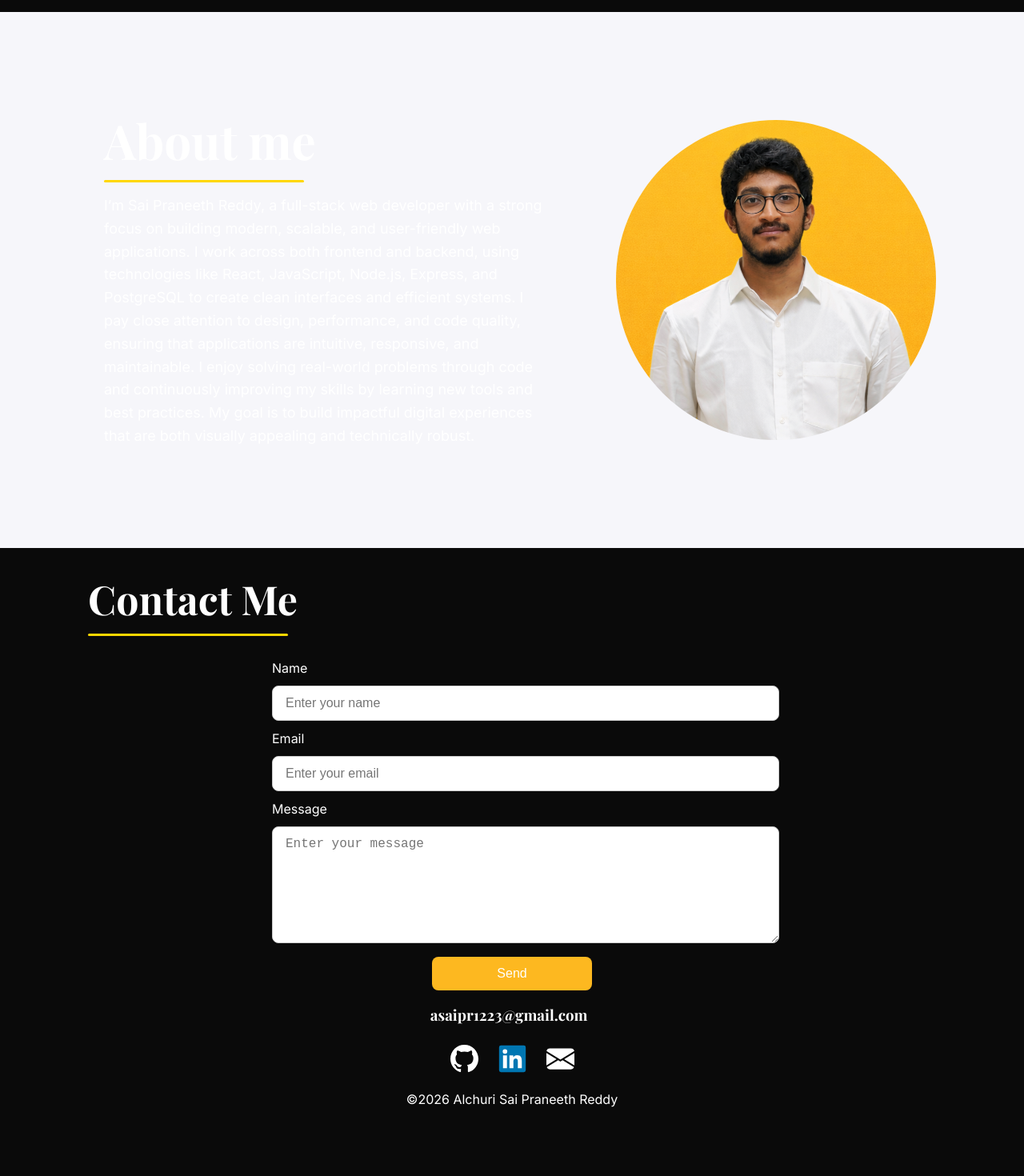
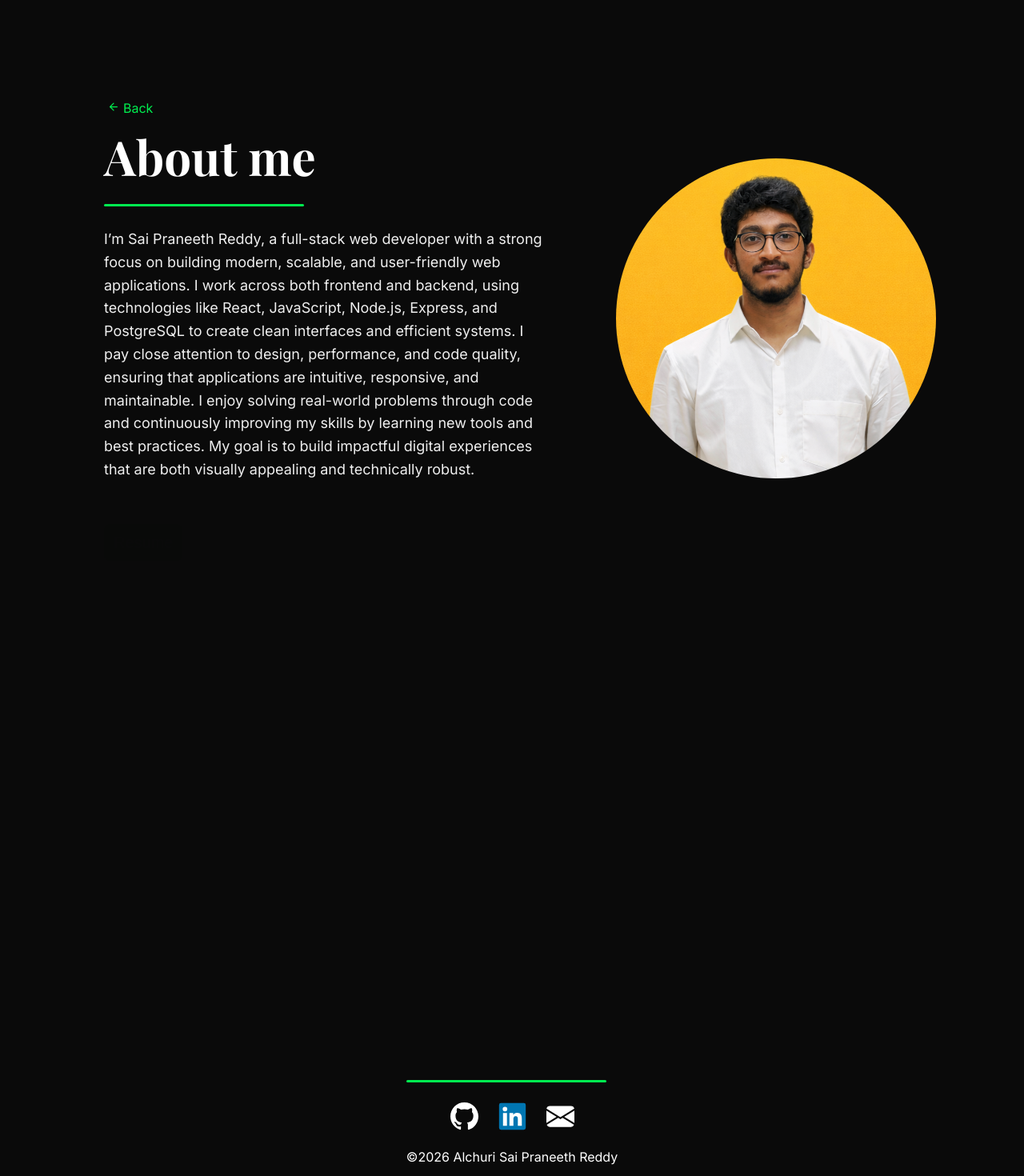
Before and after one commit to saipran23/saipraneethreddyalchuri, a React (Vite) app in the folder client/: page /about in a window 1280 px wide. Shown: the top 1470 px of the page at 80% size. Before the commit the page ends 1405 px from the top, so only its background shows below. Built offline with nearby package versions, Linux system fonts and the light colour scheme; no server answers.

Commit message:
about and contact pages animations are completed

```diff
--- a/client/src/components/icons/GitHubIcon.jsx
+++ b/client/src/components/icons/GitHubIcon.jsx
@@ -1,7 +1,7 @@
 
 function GitHubIcon() {
     return (
-        <svg xmlns="http://www.w3.org/2000/svg" width="16" height="16" fill="currentColor" class="bi bi-github" viewBox="0 0 16 16">
+        <svg xmlns="http://www.w3.org/2000/svg" width="16" height="16" fill="currentColor" className="bi bi-github" viewBox="0 0 16 16">
             <path d="M8 0C3.58 0 0 3.58 0 8c0 3.54 2.29 6.53 5.47 7.59.4.07.55-.17.55-.38 0-.19-.01-.82-.01-1.49-2.01.37-2.53-.49-2.69-.94-.09-.23-.48-.94-.82-1.13-.28-.15-.68-.52-.01-.53.63-.01 1.08.58 1.23.82.72 1.21 1.87.87 2.33.66.07-.52.28-.87.51-1.07-1.78-.2-3.64-.89-3.64-3.95 0-.87.31-1.59.82-2.15-.08-.2-.36-1.02.08-2.12 0 0 .67-.21 2.2.82.64-.18 1.32-.27 2-.27s1.36.09 2 .27c1.53-1.04 2.2-.82 2.2-.82.44 1.1.16 1.92.08 2.12.51.56.82 1.27.82 2.15 0 3.07-1.87 3.75-3.65 3.95.29.25.54.73.54 1.48 0 1.07-.01 1.93-.01 2.2 0 .21.15.46.55.38A8.01 8.01 0 0 0 16 8c0-4.42-3.58-8-8-8" />
         </svg>
     );
--- a/client/src/components/icons/MailIcon.jsx
+++ b/client/src/components/icons/MailIcon.jsx
@@ -1,6 +1,6 @@
 function MailIcon() {
     return (
-        <svg xmlns="http://www.w3.org/2000/svg" width="16" height="16" fill="currentColor" class="bi bi-envelope-fill" viewBox="0 0 16 16">
+        <svg xmlns="http://www.w3.org/2000/svg" width="16" height="16" fill="currentColor" className="bi bi-envelope-fill" viewBox="0 0 16 16">
             <path d="M.05 3.555A2 2 0 0 1 2 2h12a2 2 0 0 1 1.95 1.555L8 8.414zM0 4.697v7.104l5.803-3.558zM6.761 8.83l-6.57 4.027A2 2 0 0 0 2 14h12a2 2 0 0 0 1.808-1.144l-6.57-4.027L8 9.586zm3.436-.586L16 11.801V4.697z" />
         </svg>
     )
--- a/client/src/pages/Hero.css
+++ b/client/src/pages/Hero.css
@@ -35,23 +35,33 @@
 
 .hero-buttons {
   display: flex;
+  flex-direction: row;
+  align-items: center;
   gap: 30px;
   padding: 10px;
 }
 
-.hero-buttons a {
+/* .hero-buttons a , .hero-buttons button {
+  text-decoration: none;
+  color: white;
+  padding: 15px;
+  border-radius: 10px;
+} */
+
+.linkdin-btn {
+  border: 1px whitesmoke solid;
   text-decoration: none;
   color: white;
   padding: 15px;
   border-radius: 10px;
 }
 
-.linkdin-btn {
-  border: 1px whitesmoke solid;
-}
-
 .touch-btn {
   background-color: #00F050;
+  padding: 15px;
+  border-radius: 10px;
+  border: none;
+  margin: 0;
 }
 
 #hero-image {
@@ -65,3 +75,13 @@
   padding-bottom: 10px;
   /* object-fit: cover; */
 }
+
+.transition-overlay {
+  position: fixed;
+  top: 100%; /* start below screen */
+  left: 0;
+  width: 100%;
+  height: 100vh;
+  background: #212121; /* or your theme */
+  z-index: 9999;
+}
--- a/client/src/pages/Hero.jsx
+++ b/client/src/pages/Hero.jsx
@@ -1,15 +1,21 @@
 import "./Hero.css"
+import React, { useState, useRef } from "react";
 import ReactDOM from "react-dom/client";
-import { Link } from "react-router-dom";
+import { useNavigate } from "react-router-dom";
 import * as motion from "motion/react-client"
 
 import { gsap } from "gsap";
 import { useGSAP } from "@gsap/react";
 import { ScrollTrigger } from "gsap/ScrollTrigger";
 import { TextPlugin } from "gsap/TextPlugin";
-gsap.registerPlugin( TextPlugin, ScrollTrigger);
+gsap.registerPlugin(TextPlugin, ScrollTrigger);
 
 function Hero() {
+
+    const overlayRef = useRef(null);
+    const navigate = useNavigate();
+
+
     const name = "Sai Praneeth Reddy";
     const roles = [
         "Mobile Developer",
@@ -63,11 +69,23 @@ function Hero() {
 
     }, [])
 
+    const handleClick = () => {
+        gsap.to(overlayRef.current, {
+            top: "0%",
+            duration: 0.9,
+            ease: "power3.inOut",
+            onComplete: () => {
+                navigate("/about");
+            }
+        });
+    };
+
 
 
 
     return (
         <div id="hero">
+            <div ref={overlayRef} className="transition-overlay"></div>
             <div className="intro">
                 <p className="hero-role">FULL STACK WEB DEVELOPER</p>
                 <h1 className="hero-title">
@@ -98,9 +116,9 @@ function Hero() {
                         View LinkedIn
                     </a>
 
-                    <Link to="/about" className="touch-btn">
+                    <button onClick={handleClick} className="touch-btn">
                         Get In Touch
-                    </Link>
+                    </button>
                 </div>
 
             </div>
--- a/client/src/pages/about.css
+++ b/client/src/pages/about.css
@@ -1,16 +1,21 @@
+
+.about{
+  display: flex;
+  flex-direction: column;
+}
+
 .about-section {
   display: flex;
   justify-content: space-between;
   align-items: center;
   padding: 110px;
-  background-color: #f6f6fa;
+  /* padding-top: 0; */
 }
 
 .about {
   max-width: 550px;
   padding-left: 20px;
 }
-
 
 .about-title {
   margin: 10px 0;
@@ -25,7 +30,7 @@
 .line {
   width: 250px;
   height: 3px;
-  background: #FFD700;
+  background: #00f050;
   margin: 10px 0;
   border-radius: 2px;
 }
@@ -44,3 +49,25 @@
   object-fit: cover;
   object-position: center top;
 }
+
+.about-buttons{
+  display: flex;
+  justify-content: flex-start;
+}
+
+.resume-btn {
+  padding: 12px;
+  border: none;
+  border-radius: 8px;
+  background: #00f050;
+  color: white;
+  font-size: 20px;
+  cursor: pointer;
+  margin-top: 10px;
+
+}
+
+.back-btn{
+  text-decoration: none;
+  color: #00f050;
+}
--- a/client/src/pages/about.jsx
+++ b/client/src/pages/about.jsx
@@ -1,16 +1,86 @@
 import "./about.css"
 import Contactme from "./contactMe";
+
+import { useNavigate } from "react-router-dom";
+
+import { gsap } from "gsap";
+import { useGSAP } from "@gsap/react";
+import { ScrollTrigger } from "gsap/ScrollTrigger";
+import { TextPlugin } from "gsap/TextPlugin";
+gsap.registerPlugin(TextPlugin, ScrollTrigger);
+
 function About() {
 
+    const navigate = useNavigate();
+
+
+
+    useGSAP(() => {
+        const tl = gsap.timeline({
+            scrollTrigger: {
+                trigger: ".about-section",
+                start: "top 80%",
+                end: "top 30%",
+                toggleActions: "play none none none",
+                // markers: true // enable for debugging
+            }
+        });
+
+        tl.from(".about", {
+            y: "300px",
+            duration: 1.5,
+            ease: "power3.out"
+        })
+            .from(".profile-circle", {
+                y: "300px",
+                duration: 1.5,
+                ease: "power3.out"
+            }, "<");
+
+        tl.from(".about-desc", {
+            opacity: 0,
+            y: 30,
+            duration: 1,
+            ease: "power3.out"
+        }, "-=0.5");
+
+        tl.from(".resume-btn", {
+            opacity: 0,
+            y: 30,
+            duration: 1,
+            ease: "power3.out"
+        }, "-=0.5");
+    })
+
     return (
-        <>
+        <div id="about">
             <div className="about-section">
                 <div className="about">
+                    <a href="#"
+                        className="back-btn"
+                        onClick={(e) => {
+                            e.preventDefault();
+                            window.history.back();
+                        }}>
+                        <svg xmlns="http://www.w3.org/2000/svg" width="24" height="15" viewBox="0 0 24 24" fill="none" stroke="currentColor" strokeWidth="2" strokeLinecap="round" strokeLinejoin="round" className="lucide lucide-arrow-left group-hover:-translate-x-1 group-hover:text-primary transition-all duration-300"><path d="m12 19-7-7 7-7">
+                        </path><path d="M19 12H5"></path>
+                        </svg>Back
+                    </a>
                     <h2 className="about-title">About me</h2>
                     <div className="line"></div>
                     <p className="about-desc">
                         I’m Sai Praneeth Reddy, a full-stack web developer with a strong focus on building modern, scalable, and user-friendly web applications. I work across both frontend and backend, using technologies like React, JavaScript, Node.js, Express, and PostgreSQL to create clean interfaces and efficient systems.
-                        I pay close attention to design, performance, and code quality, ensuring that applications are intuitive, responsive, and maintainable. I enjoy solving real-world problems through code and continuously improving my skills by learning new tools and best practices. My goal is to build impactful digital experiences that are both visually appealing and technically robust.</p>
+                        I pay close attention to design, performance, and code quality, ensuring that applications are intuitive, responsive, and maintainable. I enjoy solving real-world problems through code and continuously improving my skills by learning new tools and best practices. My goal is to build impactful digital experiences that are both visually appealing and technically robust.
+                    </p>
+                    <div className="about-buttons">
+
+                        <button className="resume-btn"
+                            onClick={() => window.open("/resume.pdf", "_blank")}
+                        >
+                            Resume
+                        </button>
+
+                    </div>
                 </div>
 
                 <div className="profile-circle">
@@ -21,7 +91,7 @@ function About() {
 
             <Contactme />
 
-        </>
+        </div>
     )
 
 }
--- a/client/src/pages/contactMe.css
+++ b/client/src/pages/contactMe.css
@@ -11,6 +11,7 @@
   display: flex;
   flex-direction: column;
   gap: 12px;
+  will-change: transform, opacity;
 }
 
 input,
@@ -21,6 +22,7 @@ textarea {
   border-radius: 8px;
   border: 1px solid #ccc;
   outline: none;
+  will-change: transform, opacity;
 }
 
 .textarea {
@@ -28,21 +30,23 @@ textarea {
   resize: vertical;
 }
 
-button {
+.send-btn {
   padding: 12px;
   border: none;
   border-radius: 8px;
-  background: #fdb820;
+  background: #00f050;
   color: white;
   font-size: 16px;
   cursor: pointer;
-  margin: 0 200px;
-  margin-top: 5px;
+  margin: 5px 200px;
+  will-change: transform, opacity;
+  /* margin-top: 5px; */
 }
 
 .contactme-title-sec {
   max-width: 550px;
   padding: 20px 110px;
+  will-change: transform, opacity;
 }
 
 .contactme-title {
@@ -53,7 +57,11 @@ button {
 .line {
   width: 250px;
   height: 3px;
-  background: #ffd700;
+  background: #00f050;
   margin: 10px 0;
   border-radius: 2px;
 }
+
+.form-container label {
+  will-change: transform, opacity;
+}
--- a/client/src/pages/contactMe.jsx
+++ b/client/src/pages/contactMe.jsx
@@ -1,10 +1,68 @@
 import React, { useState } from "react";
 import "./contactMe.css";
 import axiosInstance from "../api/axios";
+import { gsap } from "gsap";
+import { useGSAP } from "@gsap/react";
+import { ScrollTrigger } from "gsap/ScrollTrigger";
+gsap.registerPlugin(ScrollTrigger);
+
 function Contactme() {
     const [name, setName] = useState('');
     const [email, setEmail] = useState('');
     const [message, setMessage] = useState('');
+
+    useGSAP(
+        () => {
+            const tl = gsap.timeline({
+                scrollTrigger: {
+                    trigger: ".contactMe-section",
+                    start: "top 88%",
+                    end: "top 38%",
+                    scrub: 1.2,
+                    invalidateOnRefresh: true,
+                }
+            });
+
+            tl.fromTo(".contactme-title-sec",
+                { opacity: 0, y: 32 },
+                {
+                    opacity: 1,
+                    y: 0,
+                    duration: 0.42,
+                    ease: "power1.out"
+                }
+            )
+            .fromTo(".form-container",
+                { opacity: 0, y: 32 },
+                {
+                    opacity: 1,
+                    y: 0,
+                    duration: 0.42,
+                    ease: "power1.out"
+                }, "<"
+            )
+            .fromTo(".form-container label, .form-container input, .form-container textarea",
+                { opacity: 0, y: 16 },
+                {
+                    opacity: 1,
+                    y: 0,
+                    duration: 0.45,
+                    stagger: 0.05,
+                    ease: "power1.out"
+                }, 0.1
+            )
+            .fromTo(".send-btn",
+                { opacity: 0, y: 16, scale: 0.98 },
+                {
+                    opacity: 1,
+                    y: 0,
+                    scale: 1,
+                    duration: 0.42,
+                    ease: "power1.out"
+                }, "-=0.2"
+            );
+        }
+    );
 
     async function handleSubmit(e) {
         e.preventDefault();
@@ -54,7 +112,7 @@ function Contactme() {
                         className="textarea"
                     />
 
-                    <button type="submit">Send</button>
+                    <button className="send-btn" type="submit">Send</button>
                 </form>
             </div>
         </div>
--- a/client/src/pages/footer.css
+++ b/client/src/pages/footer.css
@@ -32,6 +32,12 @@
   color: inherit;
 }
 
-.email{
-  padding-left: 30px;
+
+
+.footer-line{
+  width: 250px;
+    height: 3px;
+    background: #00F050;
+    margin: 10px 0;
+    border-radius: 2px;
 }
--- a/client/src/pages/footer.jsx
+++ b/client/src/pages/footer.jsx
@@ -10,7 +10,7 @@ function Footer() {
         <div id="footer-section">
             <div className="footer-content">
 
-                    <h3 className="email">asaipr1223@gmail.com</h3>
+                    <div className="footer-line"></div>
 
                 <div className="footer-icons">
                     <a href="https://github.com/saipran23" target="_blank" rel="noopener noreferrer">
--- a/client/src/pages/skills.jsx
+++ b/client/src/pages/skills.jsx
@@ -91,7 +91,7 @@ function Skills() {
                         trigger: ".skills-title",
                         start: "top 88%",
                         end: "top 38%",
-                        scrub: 1.25,
+                        scrub: 0.8,
                         invalidateOnRefresh: true,
                     },
                 })
@@ -101,25 +101,10 @@ function Skills() {
                     {
                         opacity: 1,
                         y: 0,
-                        duration: 0.42,
+                        duration: 0.35,
                         ease: "power1.out",
                     }
-                )
-                // .fromTo(
-                //     ".skills-title",
-                //     { opacity: 0, y: 22 },
-                //     {
-                //         opacity: 1,
-                //         y: 0,
-                //         duration: 0.58,
-                //         stagger: 0.045,
-                //         ease: "power1.out",
-                //     },
-                //     0.1
-                // );
-
-
-
+                );
 
             blocks.forEach((block) => {
                 const title = block.querySelector(".skills-category");
@@ -133,14 +118,13 @@ function Skills() {
                     return;
                 }
 
-
                 gsap
                     .timeline({
                         scrollTrigger: {
                             trigger: block,
                             start: "top 88%",
                             end: "top 38%",
-                            scrub: 1.25,
+                            scrub: 0.8,
                             invalidateOnRefresh: true,
                         },
                     })
@@ -150,7 +134,7 @@ function Skills() {
                         {
                             opacity: 1,
                             y: 0,
-                            duration: 0.42,
+                            duration: 0.35,
                             ease: "power1.out",
                         }
                     )
@@ -160,11 +144,11 @@ function Skills() {
                         {
                             opacity: 1,
                             y: 0,
-                            duration: 0.58,
-                            stagger: 0.045,
+                            duration: 0.45,
+                            stagger: 0.03,
                             ease: "power1.out",
                         },
-                        0.1
+                        0.05
                     );
             });
         },
```
Also changed, not shown: 1 other file (tests, documents, lock files or other folders).
